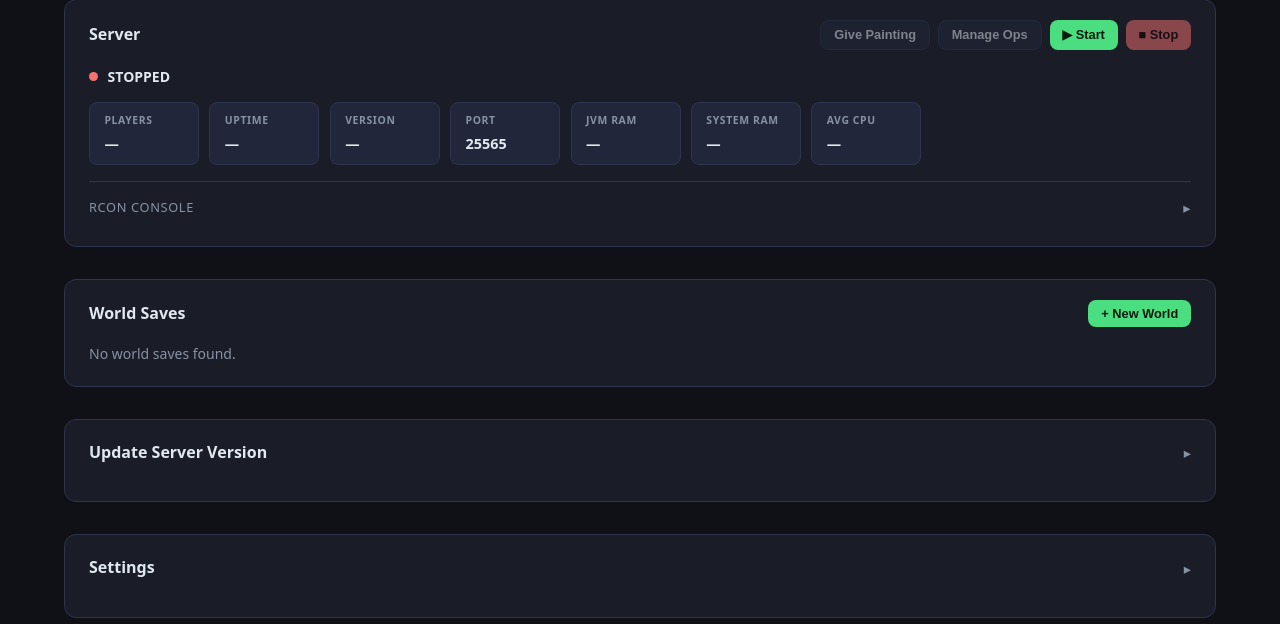
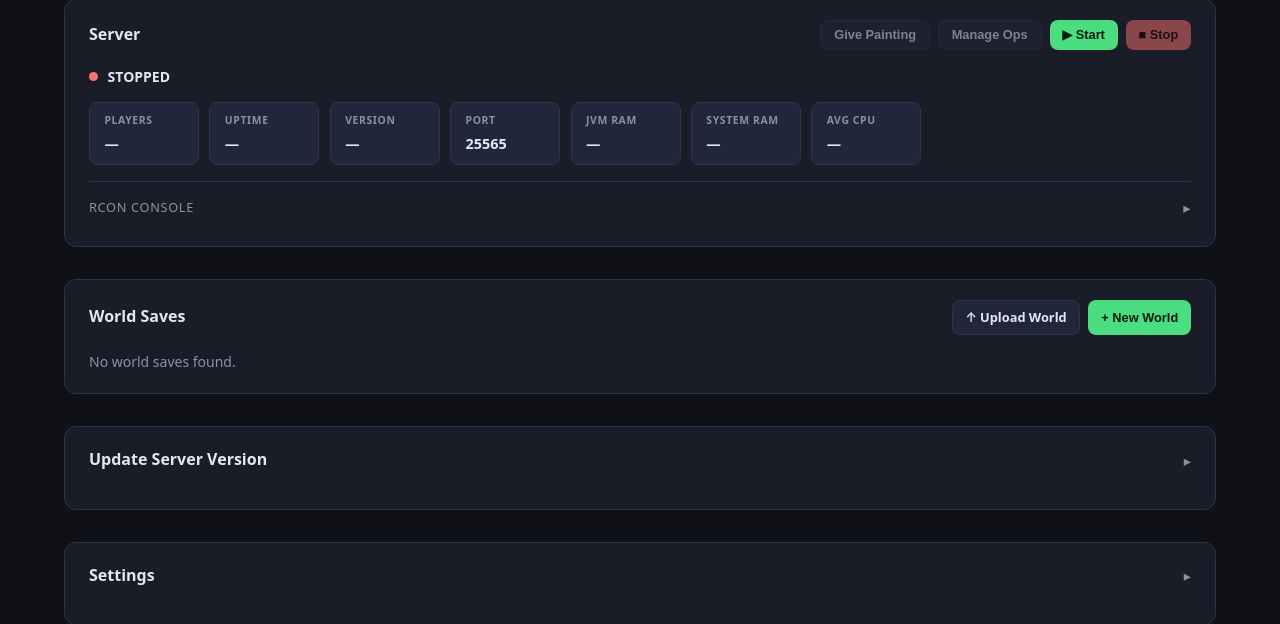
Before and after one commit to jek821/MinecraftServerManager, a Flask app: page / in a window 1280 px wide. Shown: the part 80-704 px from the top of the page. Run offline with Flask 3, Linux system fonts and the light colour scheme; the visitor is signed in with stand-in values (Sample User, id 1); data that the repository does not hold is empty; parts of the project's set-up code (start-up, migrations or seed data) failed here and were passed over.

Commit message:
added edit world name and upload world.zip files

```diff
--- a/webapp/app.py
+++ b/webapp/app.py
@@ -670,6 +670,71 @@ def delete_world(name):
     return jsonify({'ok': True})
 
 
+@app.route('/api/worlds/<name>/rename', methods=['POST'])
+@require_auth
+def rename_world(name):
+    world_dir = safe_child(WORLDS_DIR, name)
+    if not world_dir.is_dir():
+        return jsonify({'error': 'World not found'}), 404
+    data = request.get_json() or {}
+    new_name = data.get('new_name', '').strip()
+    if not valid_world_name(new_name):
+        return jsonify({'error': 'Invalid world name'}), 400
+    new_dir = WORLDS_DIR / new_name
+    if new_dir.exists():
+        return jsonify({'error': 'A world with that name already exists'}), 409
+    world_dir.rename(new_dir)
+    config = load_config()
+    if config.get('active_world') == name:
+        config['active_world'] = new_name
+        save_config(config)
+    return jsonify({'ok': True, 'new_name': new_name})
+
+
+@app.route('/api/worlds/upload', methods=['POST'])
+@require_auth
+def upload_world():
+    file = request.files.get('world')
+    if not file or not file.filename:
+        return jsonify({'error': 'No file provided'}), 400
+    if not file.filename.lower().endswith('.zip'):
+        return jsonify({'error': 'Only .zip files are supported'}), 400
+    world_name = Path(file.filename).stem
+    if not valid_world_name(world_name):
+        return jsonify({'error': 'Invalid world name (derived from filename)'}), 400
+    world_dir = WORLDS_DIR / world_name
+    if world_dir.exists():
+        return jsonify({'error': f'A world named "{world_name}" already exists'}), 409
+    try:
+        data = file.read()
+        with zipfile.ZipFile(io.BytesIO(data)) as zf:
+            # Detect whether the zip has a single top-level folder (common for world exports)
+            names = zf.namelist()
+            top = {n.split('/')[0] for n in names if n.strip('/')}
+            if len(top) == 1:
+                prefix = next(iter(top)) + '/'
+                world_dir.mkdir(parents=True)
+                for member in zf.infolist():
+                    rel = member.filename[len(prefix):]
+                    if not rel:
+                        continue
+                    dest = world_dir / rel
+                    if member.filename.endswith('/'):
+                        dest.mkdir(parents=True, exist_ok=True)
+                    else:
+                        dest.parent.mkdir(parents=True, exist_ok=True)
+                        dest.write_bytes(zf.read(member.filename))
+            else:
+                world_dir.mkdir(parents=True)
+                zf.extractall(world_dir)
+        (world_dir / 'eula.txt').write_text('eula=true\n')
+        return jsonify({'ok': True, 'name': world_name})
+    except Exception as e:
+        if world_dir.exists():
+            shutil.rmtree(world_dir, ignore_errors=True)
+        return jsonify({'error': str(e)}), 500
+
+
 # ─── World Generation ─────────────────────────────────────────────────────────
 
 def _run_generate(job_id: str, new_name: str, inherit_properties: bool, old_active: str | None):
--- a/webapp/static/app.js
+++ b/webapp/static/app.js
@@ -97,8 +97,9 @@ function buildWorldCard(w) {
 
   card.innerHTML = `
     <div class="world-card-header">
-      <span class="world-name">${esc(w.name)}</span>
+      <span class="world-name" id="world-name-${esc(w.name)}">${esc(w.name)}</span>
       ${w.active ? '<span class="badge-active">ACTIVE</span>' : ''}
+      <button class="btn btn-ghost btn-sm rename-btn" data-action="rename" data-world="${esc(w.name)}" title="Rename">✎</button>
     </div>
     <div class="world-meta">
       <span>${fmtBytes(w.size)}</span>
@@ -131,7 +132,55 @@ document.getElementById('worldsGrid').addEventListener('click', async (e) => {
   if (action === 'properties')  await openProperties(name);
   if (action === 'images')      await openImages(name);
   if (action === 'delete')      openDeleteConfirm(name);
+  if (action === 'rename')      startRename(btn, name);
 });
+
+function startRename(btn, name) {
+  const header = btn.closest('.world-card-header');
+  const nameSpan = header.querySelector('.world-name');
+  if (header.querySelector('.rename-input')) return; // already open
+
+  btn.style.display = 'none';
+  const input = document.createElement('input');
+  input.className = 'rename-input';
+  input.value = name;
+  input.maxLength = 64;
+  const confirm = document.createElement('button');
+  confirm.className = 'btn btn-primary btn-sm';
+  confirm.textContent = '✓';
+  const cancel = document.createElement('button');
+  cancel.className = 'btn btn-ghost btn-sm';
+  cancel.textContent = '✕';
+
+  nameSpan.replaceWith(input);
+  btn.after(confirm, cancel);
+  input.select();
+
+  async function doRename() {
+    const newName = input.value.trim();
+    if (!newName || newName === name) { cancelRename(); return; }
+    confirm.disabled = cancel.disabled = true;
+    try {
+      await apiJson('POST', `/api/worlds/${encodeURIComponent(name)}/rename`, { new_name: newName });
+      await loadWorlds();
+    } catch (err) {
+      alert('Rename failed: ' + err.message);
+      cancelRename();
+    }
+  }
+  function cancelRename() {
+    input.replaceWith(nameSpan);
+    confirm.remove(); cancel.remove();
+    btn.style.display = '';
+  }
+
+  confirm.addEventListener('click', doRename);
+  cancel.addEventListener('click', cancelRename);
+  input.addEventListener('keydown', e => {
+    if (e.key === 'Enter') doRename();
+    if (e.key === 'Escape') cancelRename();
+  });
+}
 
 async function activateWorld(name) {
   try {
@@ -275,6 +324,27 @@ document.getElementById('confirmDeleteBtn').addEventListener('click', async () =
 });
 
 // ── New World / Generate ──────────────────────────────────────────────────────
+document.getElementById('uploadWorldInput').addEventListener('change', async (e) => {
+  const file = e.target.files[0];
+  if (!file) return;
+  e.target.value = '';
+  const fd = new FormData();
+  fd.append('world', file);
+  const label = document.querySelector('label[for="uploadWorldInput"]');
+  const orig = label.textContent;
+  label.textContent = 'Uploading…';
+  try {
+    const res = await fetch('/api/worlds/upload', { method: 'POST', body: fd });
+    const data = await res.json();
+    if (!res.ok) throw new Error(data.error || 'Upload failed');
+    await loadWorlds();
+  } catch (err) {
+    alert('Upload failed: ' + err.message);
+  } finally {
+    label.textContent = orig;
+  }
+});
+
 document.getElementById('newWorldBtn').addEventListener('click', () => {
   document.getElementById('newWorldName').value = '';
   document.getElementById('inheritProps').checked = true;
--- a/webapp/static/style.css
+++ b/webapp/static/style.css
@@ -727,6 +727,23 @@ main {
   overflow-y: auto;
 }
 
+/* ── World rename ─────────────────────────────────────────────────────────── */
+.rename-btn { opacity: 0; transition: opacity .15s; padding: 0 .3rem; font-size: .85rem; }
+.world-card-header:hover .rename-btn { opacity: 1; }
+
+.rename-input {
+  flex: 1;
+  background: var(--bg);
+  border: 1px solid var(--accent);
+  border-radius: var(--radius);
+  color: var(--text);
+  font-size: 1rem;
+  font-weight: 600;
+  padding: .15rem .4rem;
+  outline: none;
+  min-width: 0;
+}
+
 /* ── Responsive ───────────────────────────────────────────────────────────── */
 @media (max-width: 600px) {
   main { padding: 1rem; }
--- a/webapp/templates/index.html
+++ b/webapp/templates/index.html
@@ -84,7 +84,11 @@
     <section class="section">
       <div class="section-header">
         <h2>World Saves</h2>
-        <button class="btn btn-primary" id="newWorldBtn">+ New World</button>
+        <div style="display:flex;gap:.5rem">
+          <label class="btn btn-secondary" for="uploadWorldInput">↑ Upload World</label>
+          <input type="file" id="uploadWorldInput" accept=".zip" style="display:none">
+          <button class="btn btn-primary" id="newWorldBtn">+ New World</button>
+        </div>
       </div>
       <div id="worldsGrid" class="worlds-grid">
         <div class="loading">Loading worlds…</div>
```
